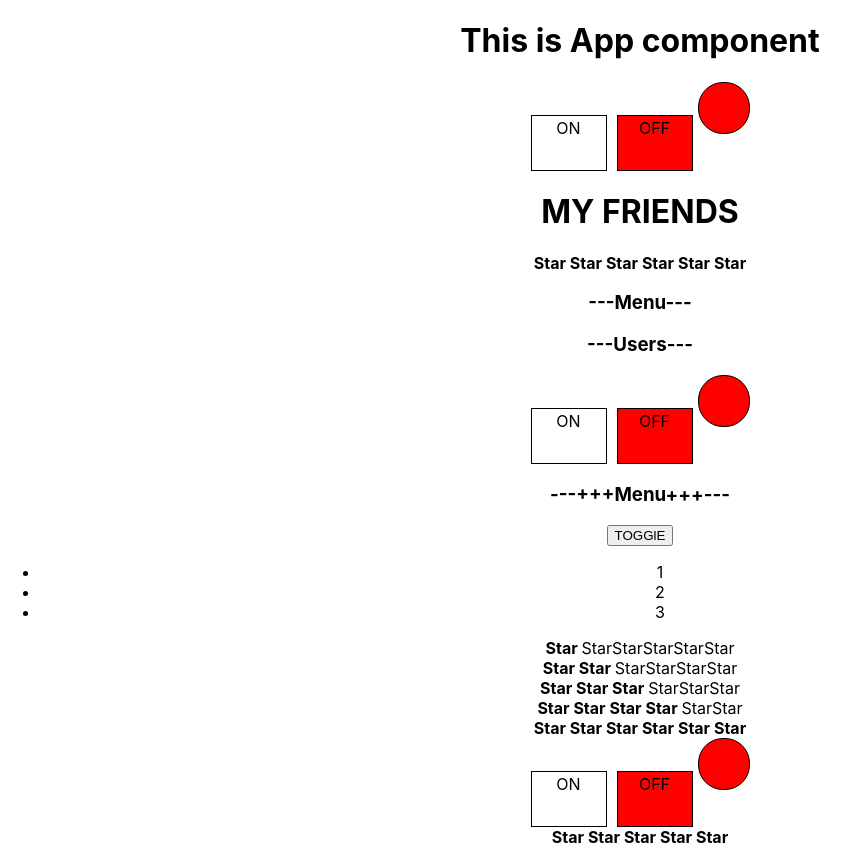
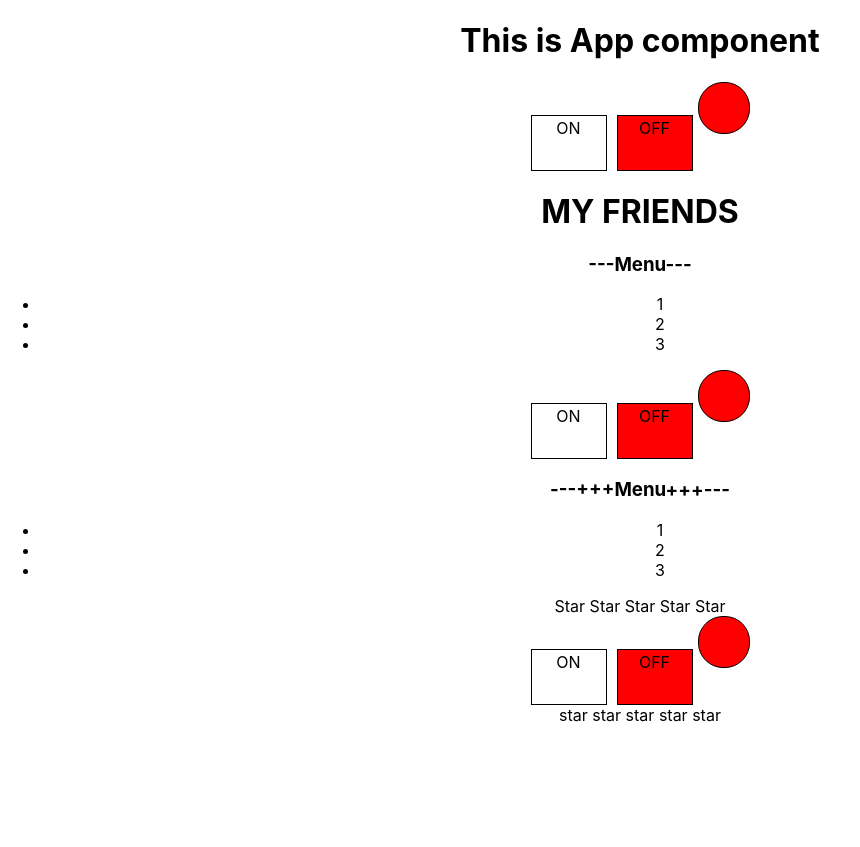
Before and after one commit to Roman160784/accardion, a React (Create React App) app: page / in a window 1280 px wide. Shown: the whole page, without its empty margins (0-860 px from the left). After the commit the page ends 800 px from the top, so only its background shows below. Built offline with nearby package versions, Linux system fonts and the light colour scheme.

Commit message:
01.12.2021

```diff
--- a/src/App.tsx
+++ b/src/App.tsx
@@ -1,31 +1,30 @@
-import React from 'react';
+import React, { useState } from 'react';
 import logo from './logo.svg';
 import { Accardion } from './components/accordion/Accordion'
 import { SelfControlledAccardion } from './components/accordion/SelfControlledAccardion'
-import { Rating } from './components/rating/Rating'
+import { Rating, RatingValueType } from './components/rating/Rating'
 import { UnControledRating } from './components/rating/UnControleedRating'
-import OnOff  from './components/OnOff'
+import OnOff from './components/OnOff'
 import './App.css';
 
 
+
 function App() {
+
+  let [ratingValue, setRatingValue] = useState<RatingValueType>(0)
+  let [accardionColapsed, setAccardionColapsed] = useState<boolean>(true)
+
   return (
     <div className="App">
       <PageTitle title={"This is App component"} />
       <OnOff />
 
       <PageTitle title={"MY FRIENDS"} />
-      <Rating value={5} />
-      <Accardion titleValue={"Menu"} collapsed={false} />
+      <Accardion titleValue={"Menu"} collapsed={accardionColapsed} onChange={() => { setAccardionColapsed(!accardionColapsed) }} />
 
-      <Accardion titleValue={"Users"} collapsed={false} />
       <OnOff />
-      <SelfControlledAccardion titleValue={"+++Menu+++"}/>
-      <Rating value={1} />
-      <Rating value={2} />
-      <Rating value={3} />
-      <Rating value={4} />
-      <Rating value={5} />
+      <SelfControlledAccardion titleValue={"+++Menu+++"} />
+      <Rating value={ratingValue} onClick={setRatingValue} />
       <OnOff />
       <UnControledRating />
     </div>
--- a/src/components/accordion/Accordion.tsx
+++ b/src/components/accordion/Accordion.tsx
@@ -3,16 +3,21 @@
 type AccardionPropsType = {
   titleValue: string
   collapsed: boolean
+  onChange: () => void
 }
 
 type AccardionTitlePropsType = {
   title: string
+  onChange: () => void
+
 }
 
 export function Accardion(props: AccardionPropsType) {
   return (
     <div>
-      <AccardionTitle title={props.titleValue} />
+      <AccardionTitle title={props.titleValue}
+        onChange={props.onChange}
+      />
       {props.collapsed === true && <AccardionBody />}
       {/* {!props.collapsed && <AccardionBody />} */}
     </div>
@@ -31,6 +36,6 @@
 }
 function AccardionTitle(props: AccardionTitlePropsType) {
   return (
-    <h3>---{props.title}---</h3>
+    <h3 onClick={props.onChange}>---{props.title}---</h3>
   )
 }
--- a/src/components/accordion/SelfControlledAccardion.tsx
+++ b/src/components/accordion/SelfControlledAccardion.tsx
@@ -7,6 +7,7 @@
 
 type AccardionTitlePropsType = {
   title: string
+  onClick: () => void
 }
 
 export function SelfControlledAccardion(props: SelfControlledAccardionPropsType) {
@@ -14,8 +15,7 @@
 let[collapsed, setCollapsed] = useState(false)
   return (
     <div>
-      <AccardionTitle title={props.titleValue} />
-      <button onClick={()=>{setCollapsed(!collapsed)}}>TOGGlE</button>
+      <AccardionTitle title={props.titleValue} onClick={()=> {setCollapsed(!collapsed)} } />
       {!collapsed && <AccardionBody />}
       {/* {!props.collapsed && <AccardionBody />} */}
     </div>
@@ -34,6 +34,6 @@
 }
 function AccardionTitle(props: AccardionTitlePropsType) {
   return (
-    <h3>---{props.title}---</h3>
+    <h3 onClick={() => {props.onClick()}}>---{props.title}---</h3>
   )
 }
--- a/src/components/rating/Rating.tsx
+++ b/src/components/rating/Rating.tsx
@@ -1,30 +1,40 @@
 import React from 'react';
 
+
+export type RatingValueType = 1 | 2 | 3 | 4 | 5 | 0
+
+
+
 type RatingPropsType = {
-    value: 1 | 2 | 3 | 4 | 5 | 0
+    value: RatingValueType
+    onClick: (value: RatingValueType) => void
 
 }
 
 type StarPropsType = {
     selected: boolean
+    onClick: (value: RatingValueType) => void
+    value: RatingValueType
 }
 
 export function Rating(props: RatingPropsType) {
 
     return (
         <div>
-                <Star selected={props.value > 0} />
-                <Star selected={props.value > 1} />
-                <Star selected={props.value > 2} />
-                <Star selected={props.value > 3} />
-                <Star selected={props.value > 4} />
-                <Star selected={props.value === 5} />
-            </div>
+            <Star selected={props.value > 0} onClick={props.onClick} value={1} />
+            <Star selected={props.value > 1} onClick={props.onClick} value={2} />
+            <Star selected={props.value > 2} onClick={props.onClick} value={3} />
+            <Star selected={props.value > 3} onClick={props.onClick} value={4} />
+            <Star selected={props.value > 4} onClick={props.onClick} value={5} />
+        </div>
     )
 }
 
 function Star(props: StarPropsType) {
-    return (
-        props.selected === true ? <span><b>Star </b></span> : <span>Star</span>
-    )
+    return <span onClick={() => {
+        props.onClick(props.value)
+    }} >
+        {props.selected ? <b>Star </b> : "Star  "}
+    </span>
+    // props.selected === true ? <span><b>Star </b></span> : <span>Star</span>
 }
--- a/src/components/rating/UnControleedRating.tsx
+++ b/src/components/rating/UnControleedRating.tsx
@@ -1,32 +1,31 @@
 import React, { useState } from 'react';
 
 type UnControledRating = {
-
-
 }
-
-
 
 export function UnControledRating(props: UnControledRating) {
 
-    let [value, setValue] = useState( 0 | 1 | 2 | 3 | 4 | 5)
+    let [value, setValue] = useState(0)
 
     return (
         <div>
-                <Star selected={value > 1} />
-                <Star selected={value > 2} />
-                <Star selected={value > 3} />
-                <Star selected={value > 4} />
-                <Star selected={value > 0} />
-            </div>
+            <Star selected={value > 0} setValue={() => { setValue(1) }} />
+            <Star selected={value > 1} setValue={() => { setValue(2) }} />
+            <Star selected={value > 2} setValue={() => { setValue(3) }} />
+            <Star selected={value > 3} setValue={() => { setValue(4) }} />
+            <Star selected={value > 4} setValue={() => { setValue(5) }} />
+        </div>
     )
 }
 
 type StarPropsType = {
+
     selected: boolean
+    setValue: () => void
 }
 
 function Star(props: StarPropsType) {
     // return props.selected === true ? <span><b>Star </b></span> : <span>Star</span>
-    return <span>{props.selected? <b>Star </b> : "star"}</span>
+    return <span onClick={() => { props.setValue() }}>
+        {props.selected ? <b> Star </b> : " star"}</span>
 }
```
